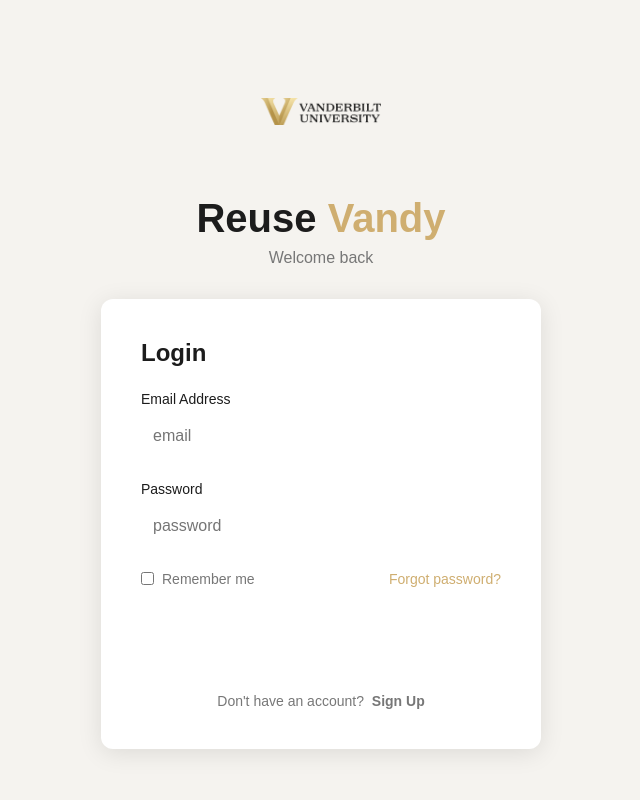
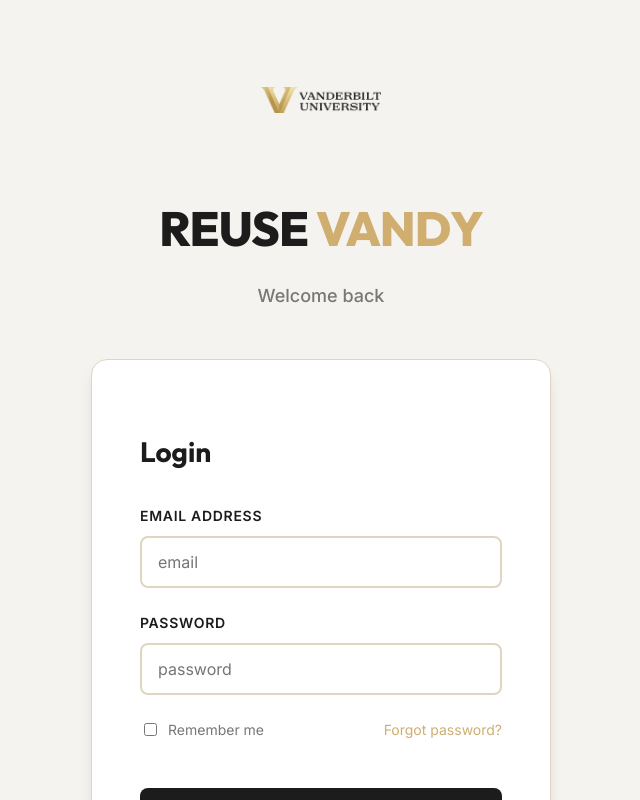
Before and after one commit to kjgilder/reusevandy, a Next.js app in the folder frontend/: page /login in a window 1280 px wide. Shown: the top 800 px of the page, without its empty margins (319-959 px from the left). Built offline with nearby package versions, Linux system fonts and the light colour scheme.

Commit message:
style: establish Vanderbilt branding and fix auth UI 'black boxes'

```diff
--- a/frontend/src/app/globals.css
+++ b/frontend/src/app/globals.css
@@ -1,20 +1,41 @@
+@import url('https://fonts.googleapis.com/css2?family=Inter:wght@300;400;500;600;700;800&family=Outfit:wght@400;500;600;700;800&display=swap');
+
 :root {
-  --background: #ffffff;
-  --foreground: #171717;
+  /* Vanderbilt Core Palette */
+  --vandy-gold: #CFAE70;
+  --vandy-gold-metallic: linear-gradient(135deg, #FEEEB6 0%, #CFAE70 50%, #B49248 100%);
+  --vandy-black: #1C1C1C;
+  --vandy-white: #FFFFFF;
 
-  /* Vanderbilt Branding */
-  --vandy-gold: #CFAE70; /* Flat Gold */
-  --vandy-black: #1C1C1C;
+  /* Vanderbilt Secondary Palette */
   --vandy-grey: #777777;
+  --vandy-light-grey: #E4E4E4;
   --vandy-sand: #E0D5C0;
   --vandy-cream: #F5F3EF;
-  --vandy-white: #FFFFFF;
+
+  /* Functional Variables */
+  --background: var(--vandy-cream);
+  --foreground: var(--vandy-black);
+  --card-bg: var(--vandy-white);
+  --input-bg: var(--vandy-white);
+  --input-border: var(--vandy-sand);
+  --primary-button: var(--vandy-black);
+  --primary-button-text: var(--vandy-gold);
+
+  --shadow-sm: 0 1px 2px 0 rgba(0, 0, 0, 0.05);
+  --shadow-md: 0 4px 6px -1px rgba(0, 0, 0, 0.1), 0 2px 4px -1px rgba(0, 0, 0, 0.06);
+  --shadow-lg: 0 10px 15px -3px rgba(0, 0, 0, 0.1), 0 4px 6px -2px rgba(0, 0, 0, 0.05);
 }
 
 @media (prefers-color-scheme: dark) {
   :root {
-    --background: #0a0a0a;
-    --foreground: #ededed;
+    --background: #121212;
+    --foreground: #F5F3EF;
+    --card-bg: #1C1C1C;
+    --input-bg: #2A2A2A;
+    --input-border: #3D3D3D;
+    --primary-button: var(--vandy-gold);
+    --primary-button-text: var(--vandy-black);
   }
 }
 
@@ -22,29 +43,33 @@
 body {
   max-width: 100vw;
   overflow-x: hidden;
+  margin: 0;
+  padding: 0;
 }
 
 body {
-  color: var(--vandy-black);
-  background: var(--vandy-cream);
-  font-family: Arial, Helvetica, sans-serif;
+  color: var(--foreground);
+  background: var(--background);
+  font-family: 'Inter', system-ui, -apple-system, sans-serif;
   -webkit-font-smoothing: antialiased;
   -moz-osx-font-smoothing: grayscale;
+  line-height: 1.5;
+}
+
+h1, h2, h3, h4, h5, h6 {
+  font-family: 'Outfit', sans-serif;
 }
 
 * {
   box-sizing: border-box;
-  padding: 0;
-  margin: 0;
 }
 
 a {
   color: inherit;
   text-decoration: none;
+  transition: opacity 0.2s;
 }
 
-@media (prefers-color-scheme: dark) {
-  html {
-    color-scheme: dark;
-  }
+a:hover {
+  opacity: 0.8;
 }
--- a/frontend/src/app/page.module.css
+++ b/frontend/src/app/page.module.css
@@ -1,29 +1,10 @@
 .page {
-  /* ... existing vars ... */
-  --text-primary: var(--vandy-black);
-  --text-secondary: var(--vandy-grey);
-
-  --button-primary-hover: #b89632;
-  --button-secondary-hover: #f2f2f2;
-  --button-secondary-border: var(--vandy-gold);
-  --gold: var(--vandy-gold);
-
   display: flex;
   min-height: 100vh;
   align-items: center;
   justify-content: center;
-  font-family: var(--font-geist-sans);
-  background-color: var(--vandy-cream);
+  background-color: var(--background);
 }
-
-.main {
-  /* ... existing styles ... */
-  background-color: var(--vandy-white);
-  /* Was foreground (black?), usually main container is white */
-  /* ... */
-}
-
-/* ... intro styles ... */
 
 .authContainer {
   display: flex;
@@ -31,21 +12,27 @@
   min-height: 100vh;
   align-items: center;
   justify-content: center;
-  padding: 24px;
-  background-color: var(--vandy-cream);
+  padding: 40px 24px;
+  background-color: var(--background);
   gap: 32px;
 }
 
 .authHeader {
   text-align: center;
-  color: var(--vandy-black);
+  color: var(--foreground);
 }
 
 .authTitle {
-  font-size: 40px;
+  font-size: 48px;
   font-weight: 800;
   margin-bottom: 8px;
+  letter-spacing: -0.02em;
   color: var(--vandy-black);
+  text-transform: uppercase;
+}
+
+[data-theme='dark'] .authTitle {
+  color: var(--vandy-white);
 }
 
 .authTitle span {
@@ -53,45 +40,40 @@
 }
 
 .authSubtitle {
-  font-size: 16px;
+  font-size: 18px;
+  font-weight: 500;
   color: var(--vandy-grey);
 }
 
 .authCard {
-  background-color: var(--vandy-white);
-  padding: 40px;
-  border-radius: 12px;
+  background-color: var(--card-bg);
+  padding: 48px;
+  border-radius: 16px;
   width: 100%;
-  max-width: 440px;
-  box-shadow: 0 4px 24px rgba(0, 0, 0, 0.1);
+  max-width: 460px;
+  box-shadow: var(--shadow-lg);
+  border: 1px solid var(--input-border);
 }
 
 .authCardTitle {
-  font-size: 24px;
+  font-size: 28px;
   font-weight: 700;
-  margin-bottom: 24px;
-  color: var(--vandy-black);
+  margin-bottom: 32px;
+  color: var(--foreground);
 }
 
 .authFooter {
-  margin-top: 24px;
+  margin-top: 32px;
   text-align: center;
-  font-size: 14px;
+  font-size: 15px;
   color: var(--vandy-grey);
 }
 
 .authFooter a {
-  color: var(--gold);
+  color: var(--vandy-gold);
   font-weight: 600;
   text-decoration: none;
-  margin-left: 4px;
-}
-
-.title {
-  font-size: 32px;
-  font-weight: 700;
-  margin-bottom: 32px;
-  color: var(--text-primary);
+  margin-left: 6px;
 }
 
 .form {
@@ -99,49 +81,99 @@
   flex-direction: column;
   gap: 24px;
   width: 100%;
-  max-width: 400px;
 }
 
 .inputGroup {
   display: flex;
   flex-direction: column;
-  gap: 8px;
+  gap: 10px;
 }
 
 .inputGroup label {
   font-size: 14px;
-  font-weight: 500;
-  color: var(--text-primary);
+  font-weight: 600;
+  color: var(--foreground);
+  text-transform: uppercase;
+  letter-spacing: 0.05em;
 }
 
 .inputGroup input {
-  padding: 12px;
-  border-radius: 4px;
-  border: 1px solid var(--text-secondary);
-  background: var(--background);
-  color: var(--text-primary);
+  padding: 14px 16px;
+  border-radius: 8px;
+  border: 2px solid var(--input-border);
+  background: var(--input-bg);
+  color: var(--foreground);
   font-size: 16px;
+  transition: border-color 0.2s, box-shadow 0.2s;
+  font-family: inherit;
+}
+
+.inputGroup input:focus {
+  outline: none;
+  border-color: var(--vandy-gold);
+  box-shadow: 0 0 0 4px rgba(207, 174, 112, 0.1);
 }
 
 .button {
-  background: var(--gold);
-  color: var(--background);
-  padding: 12px;
-  border-radius: 4px;
+  background: var(--primary-button);
+  color: var(--primary-button-text);
+  padding: 16px;
+  border-radius: 8px;
   border: none;
   font-weight: 700;
   font-size: 16px;
   cursor: pointer;
-  transition: background 0.2s;
-  margin-top: 16px;
+  transition: transform 0.1s, opacity 0.2s, background-color 0.2s;
+  margin-top: 24px;
+  text-transform: uppercase;
+  letter-spacing: 0.05em;
 }
 
 .button:hover {
-  background: var(--button-primary-hover);
+  opacity: 0.9;
+  transform: translateY(-1px);
+}
+
+.button:active {
+  transform: translateY(0);
 }
 
 .error {
+  background-color: rgba(255, 68, 68, 0.1);
   color: #ff4444;
+  padding: 12px;
+  border-radius: 8px;
   font-size: 14px;
   text-align: center;
+  border: 1px solid rgba(255, 68, 68, 0.2);
 }
+
+/* Homepage specific improvements */
+.homeMain {
+  max-width: 1200px;
+  margin: 0 auto;
+  padding: 24px;
+}
+
+.searchContainer {
+  position: relative;
+  margin-bottom: 24px;
+}
+
+.searchInput {
+  width: 100%;
+  padding: 16px 16px 16px 48px;
+  border-radius: 12px;
+  border: 2px solid var(--input-border);
+  font-size: 16px;
+  background-color: var(--input-bg);
+  color: var(--foreground);
+  box-shadow: var(--shadow-sm);
+  transition: all 0.2s;
+}
+
+.searchInput:focus {
+  outline: none;
+  border-color: var(--vandy-gold);
+  box-shadow: var(--shadow-md);
+}
```
